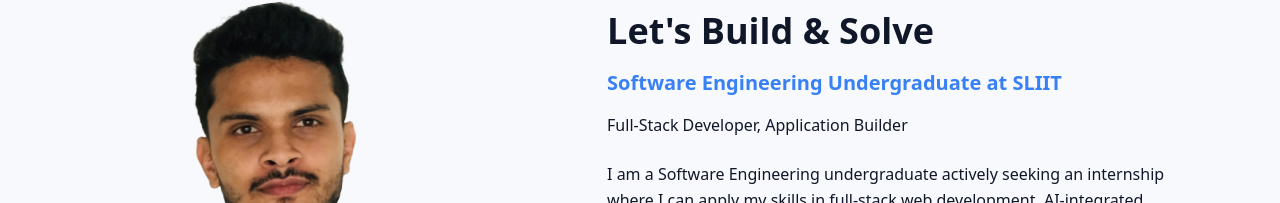
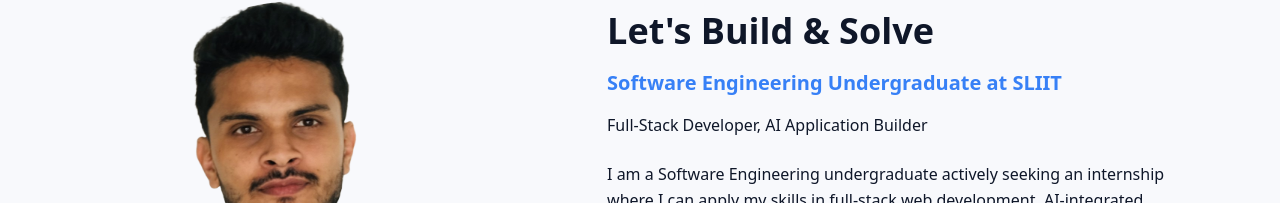
Before and after one commit to wmrmweerakoon/SimpleProfessionalPortfolio, a React (Vite) app: page / in a window 1280 px wide. Shown: the part 223-426 px from the top of the page. Built offline with nearby package versions, Linux system fonts and the light colour scheme.

Commit message:
Update HeroSection component

```diff
--- a/src/components/HeroSection.jsx
+++ b/src/components/HeroSection.jsx
@@ -30,8 +30,8 @@ export const HeroSection = () => {
                 Software Engineering Undergraduate at SLIIT
               </h2>
 
-              <h3 className="text-sm md:text-base text-muted-foreground">
-                Full-Stack Developer, Application Builder
+              <h3 className="text-sm md:text-base text-muted-foreground ">
+                Full-Stack Developer, AI Application Builder
               </h3>
             </div>
 
```
